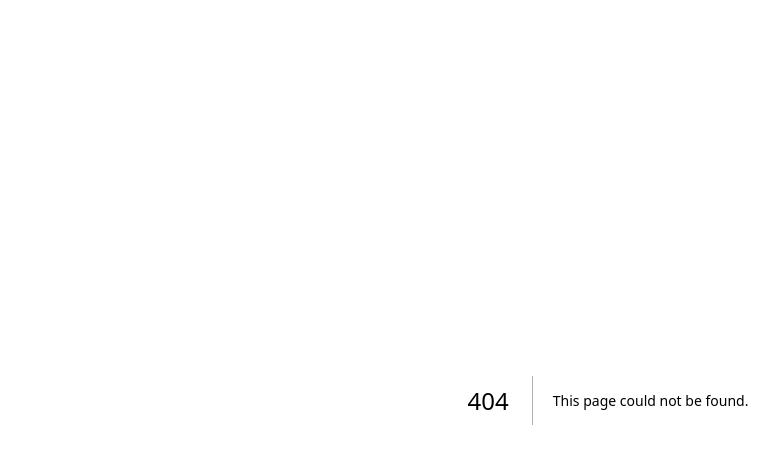
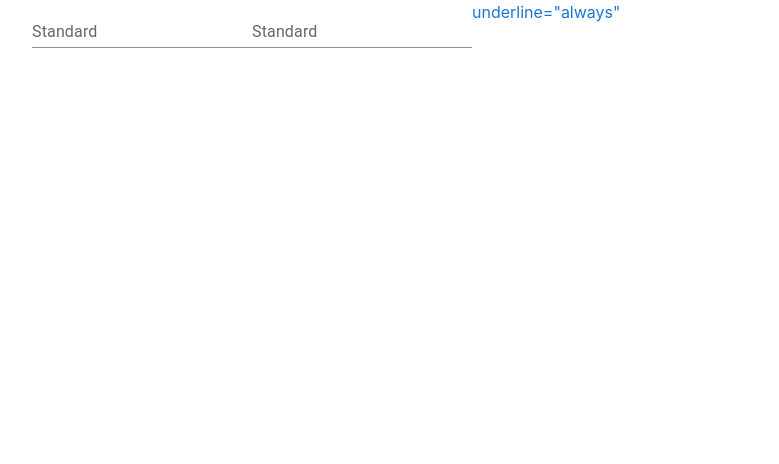
Before and after one commit to manuelRestrep0/frontend-presencial, a Next.js app: page /auth-B in a window 1280 px wide. Before the commit this address had no page. Shown: the top 464 px of the page, without its empty margins (32-811 px from the left). Built offline with nearby package versions, Linux system fonts and the light colour scheme.

Commit message:
trying material UI

```diff
--- /dev/null
+++ b/app/auth-B/page.tsx
@@ -0,0 +1,16 @@
+'use client'
+
+import { Container, Link, TextField } from "@mui/material";
+
+
+export default function Login(){
+    return(
+        <Container>
+            <TextField id="standard-basic" label="Standard" variant="standard" />
+            <TextField id="standard-basic" label="Standard" variant="standard" />
+            <Link href="../" underline="hover">
+            {'underline="always"'}
+            </Link>
+        </Container>
+    );
+}
```
